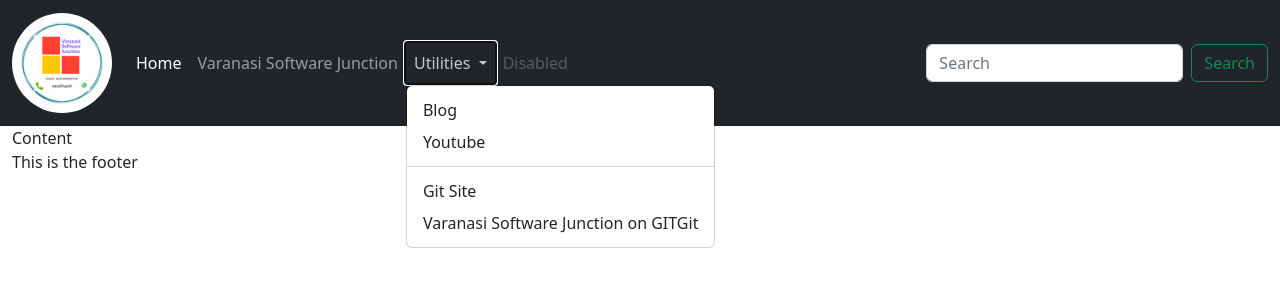
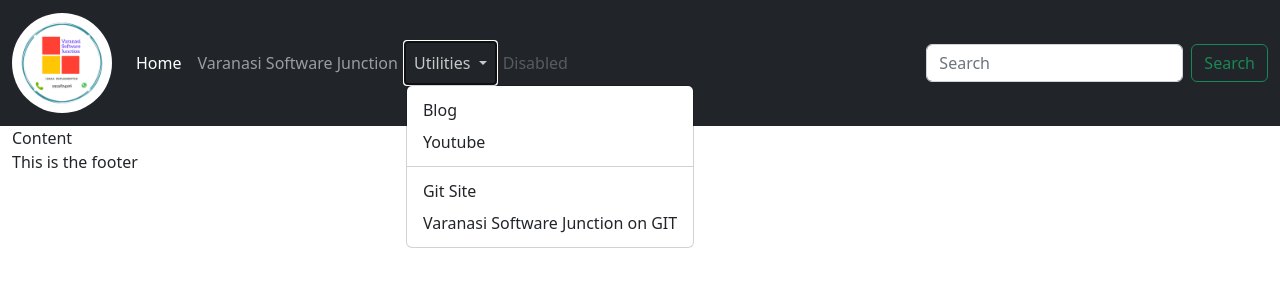
Before and after one commit to avseksingh/varanasisoftwarejunction, a Django app: page /newbase/ in a window 1280 px wide, after a click on "Utilities". Shown: the top 300 px of the page. Run offline with Django 3.2, Linux system fonts and the light colour scheme.

Commit message:
Update newbase.html

```diff
--- a/hello/templates/newbase.html
+++ b/hello/templates/newbase.html
@@ -41,7 +41,7 @@
             <li><a class="dropdown-item" href="https://www.youtube.com/channel/UCkwKVR1zN4y4Fzgca2Jycvw?view_as=subscriber">Youtube</a></li>
             <li><hr class="dropdown-divider"></li>
             <li><a class="dropdown-item" href="https://varanasi-software-junction.github.io/varanasi-software-junction/">Git Site</a></li>
-            <li><a class="dropdown-item" href="https://github.com/Varanasi-Software-a">Varanasi Software Junction on GITGit </a></li>
+            <li><a class="dropdown-item" href="https://github.com/Varanasi-Software-Junction/">Varanasi Software Junction on GIT </a></li>
           </ul>
         </li>
         <li class="nav-item">
```
